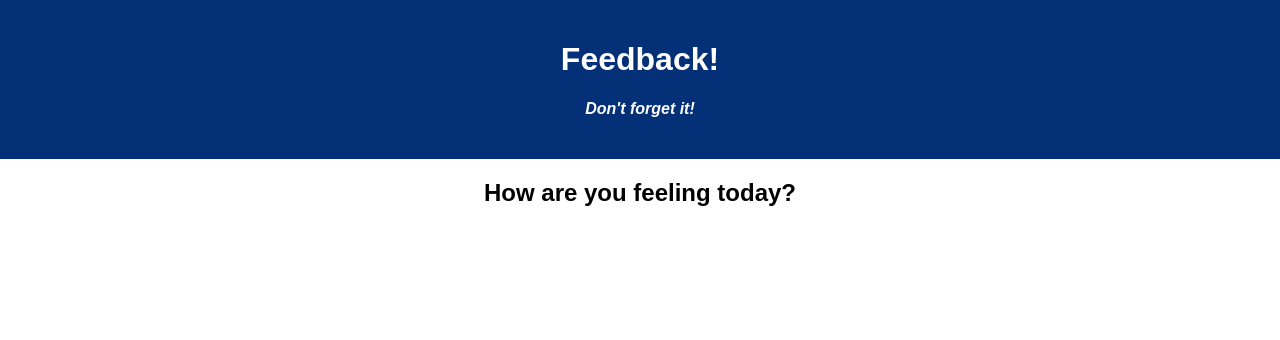
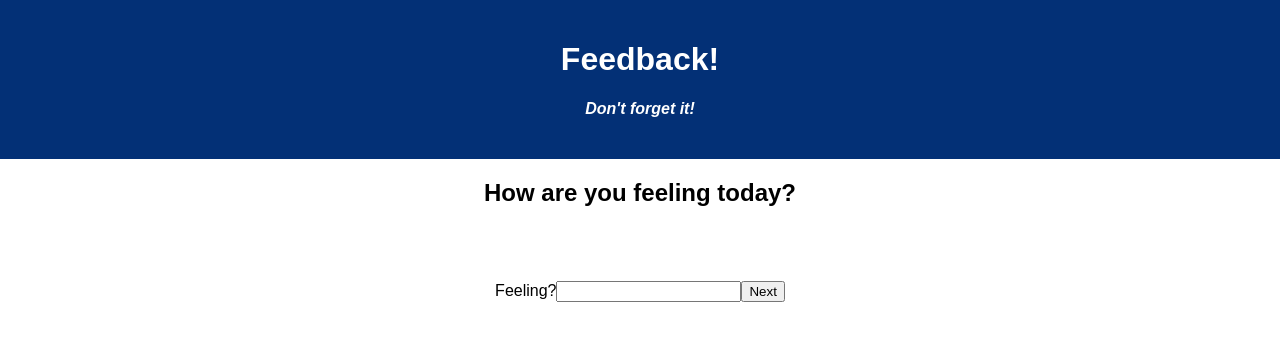
Before and after one commit to Touathi/weekend-redux-feedback-loop, a React (Create React App) app: page /#/ in a window 1280 px wide. Shown: the top 340 px of the page. Built offline with nearby package versions, Linux system fonts and the light colour scheme.

Commit message:
Feeling rating rendered in the feedback page

```diff
--- a/src/components/Feedback/Feedback.jsx
+++ b/src/components/Feedback/Feedback.jsx
@@ -6,23 +6,27 @@ import { useDispatch } from 'react-redux';
 function Feedback() {
 
     const dispatch = useDispatch();
-    const feedBackData = useSelector( store => store.feedbackData)
+    const feeling = useSelector( store => store.feeling)
+    const understanding = useSelector( store => store.understanding)
+    const support = useSelector( store => store.support)
+    const comment = useSelector( store => store.comment)
+    // const feedBackData = useSelector( store => store.feedbackData)
 
-    const fetchFeedback = () => {
-        axios.get( '/feedback')
-        .then ( response  => {
-            dispatch( { type: 'GET_FEEDBACK', payload: response.data })
-        })
-        .catch( err => {
-            console.log(`Could not GET Feedback ${err}`);
-            alert(`Try again later`)
-        })
-    }
+    // const fetchFeedback = () => {
+    //     axios.get( '/feedback')
+    //     .then ( response  => {
+    //         dispatch( { type: 'GET_FEEDBACK', payload: response.data })
+    //     })
+    //     .catch( err => {
+    //         console.log(`Could not GET Feedback ${err}`);
+    //         alert(`Try again later`)
+    //     })
+    // }
 
 
-    useEffect( () => {
-        fetchFeedback()
-    }, [])
+    // useEffect( () => {
+    //     fetchFeedback()
+    // }, [])
 
     return (
         <>
@@ -31,27 +35,25 @@ function Feedback() {
 
         <br></br><br></br>
 
-            {feedBackData.map( (data, i) => (
-        <div key={i}>
-
+        <div>
                 {/* grab data Feelings from server */}
-                <p>Feelings: {data.feeling} </p>
+                <p>Feelings: {feeling} </p>
 
                 <br></br>
 
                 {/* grab data Understanding from server */}
-                <p>Understanding: {data.understanding} </p>
+                <p>Understanding: {understanding} </p>
 
                 <br></br>
                 {/* grab data Support from server */}
-                <p>Support: {data.support} </p>
+                <p>Support: {support} </p>
 
                 <br></br>
 
                 {/* grab comments from server */}
-                <p>Comments: {data.comments} </p>
+                <p>Comments: {comment} </p>
         </div>
-            ))}
+
         </>
     )
 }
--- a/src/components/Feelings/Feelings.jsx
+++ b/src/components/Feelings/Feelings.jsx
@@ -1,12 +1,44 @@
+import { useDispatch } from 'react-redux';
+import { useState } from "react";
+import { useHistory } from "react-router-dom/cjs/react-router-dom.min";
 
 
 function Feelings() {
 
+    const dispatch = useDispatch();
+    const history = useHistory()
+    const [feeling, setFeeling] = useState('')
+
+    const handleNext = (event) => {
+        event.preventDefault();
+        history.push('/page-2')
+
+        dispatch( {type: "GET_FEELING", payload: feeling} )
+
+        setFeeling('')
+    };
+
+    console.log(feeling);
+
     return (
         <>
         <h2>How are you feeling today?</h2>
+
+        <br></br><br></br><br></br>
+
+        <form >
+            <label htmlFor="Feeling?">Feeling?</label>
+            <input
+                type="number"
+                id='feelingInput'
+                value={feeling}
+                onChange={(evt) => (setFeeling(evt.target.value))}
+            />
+            <button onClick={handleNext}>Next</button>
+        </form>
         </>
     )
+
 }
 
 export default Feelings
```
